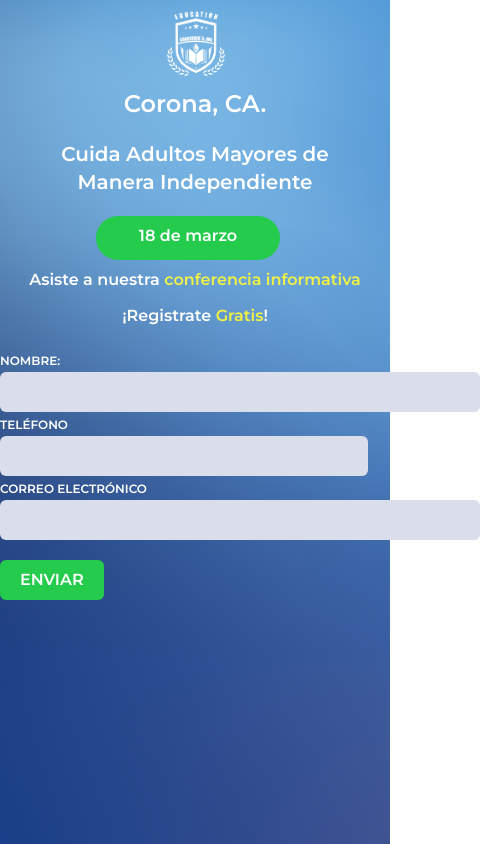
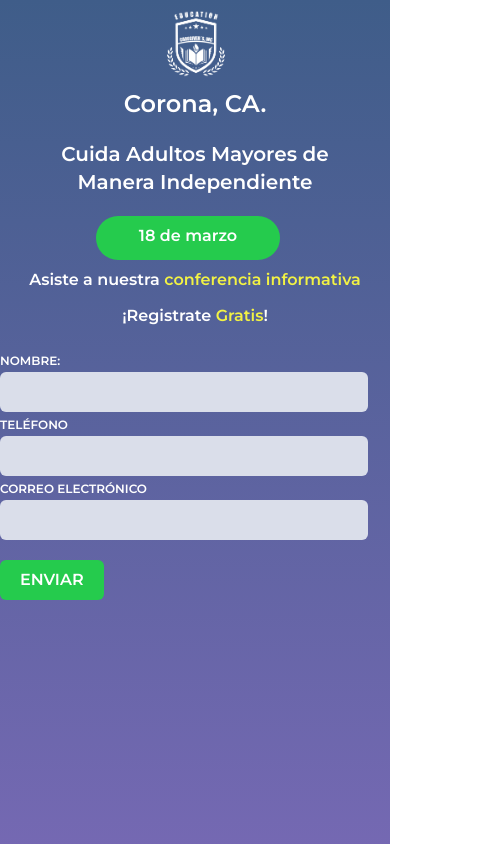
Before and after one commit to ritchs/coronaCa-frontend, a React (Create React App) app: page / in a window 390 px wide. Shown: the top 844 px of the page, 480 px wide, since content can reach past the window. Built offline with nearby package versions, Linux system fonts and the light colour scheme.

Commit message:
change background

```diff
--- a/src/components/Registro.jsx
+++ b/src/components/Registro.jsx
@@ -7,7 +7,7 @@ export const Registro = () => {
 
 
     return (
-        <div className='bg-movil lg:bg-portada bg-contain bg-no-repeat h-[74rem] lg:h-[54rem] 2xl:h-[75rem]'>
+        <div className='bg-gradient-to-b from-[#3F5D89] to to-[#8A6DC3] bg-contain bg-no-repeat h-[74rem] lg:h-[54rem] 2xl:h-[75rem]'>
             <div className='grid grid-cols-5 border-black lg:pt-10 2xl:pt-16 font-fontMonserrat'>
                 <div className='col-span-5 lg:col-span-1'>
                     <img src="/images/logo.png" alt="" className='w-[5.5rem] lg:w-36 2xl:w-40 mx-[9.5rem] lg:mx-10' /></div>
@@ -44,11 +44,11 @@ export const Registro = () => {
                         >
                             <Form action="">
                                 <label htmlFor="name" className='text-xs'>NOMBRE:</label><br />
-                                <Field  id="name" type="text" name='name' className='w-[30rem] rounded-md h-10 bg-[#DADEEA] text-black' /><br />
+                                <Field  id="name" type="text" name='name' className='w-[23rem] lg:w-[30rem] rounded-md h-10 bg-[#DADEEA] text-black' /><br />
                                 <label htmlFor="phone" className='text-xs'>TELÉFONO</label><br />
                                 <Field id="phone" type="text" name='phone' className='w-[23rem] lg:w-[30rem] rounded-md h-10 bg-[#DADEEA] text-black' /><br />
                                 <label htmlFor="email" className='text-xs'>CORREO ELECTRÓNICO</label><br />
-                                <Field id="email" type="text" name='email' className='w-[30rem] rounded-md h-10 bg-[#DADEEA] text-black' /><br />
+                                <Field id="email" type="text" name='email' className='w-[23rem] lg:w-[30rem] rounded-md h-10 bg-[#DADEEA] text-black' /><br />
 
                                 <button type="submit" className='mt-5 bg-[#25CB4D] rounded-md px-5 p-2'>ENVIAR</button>
                             </Form>
```
